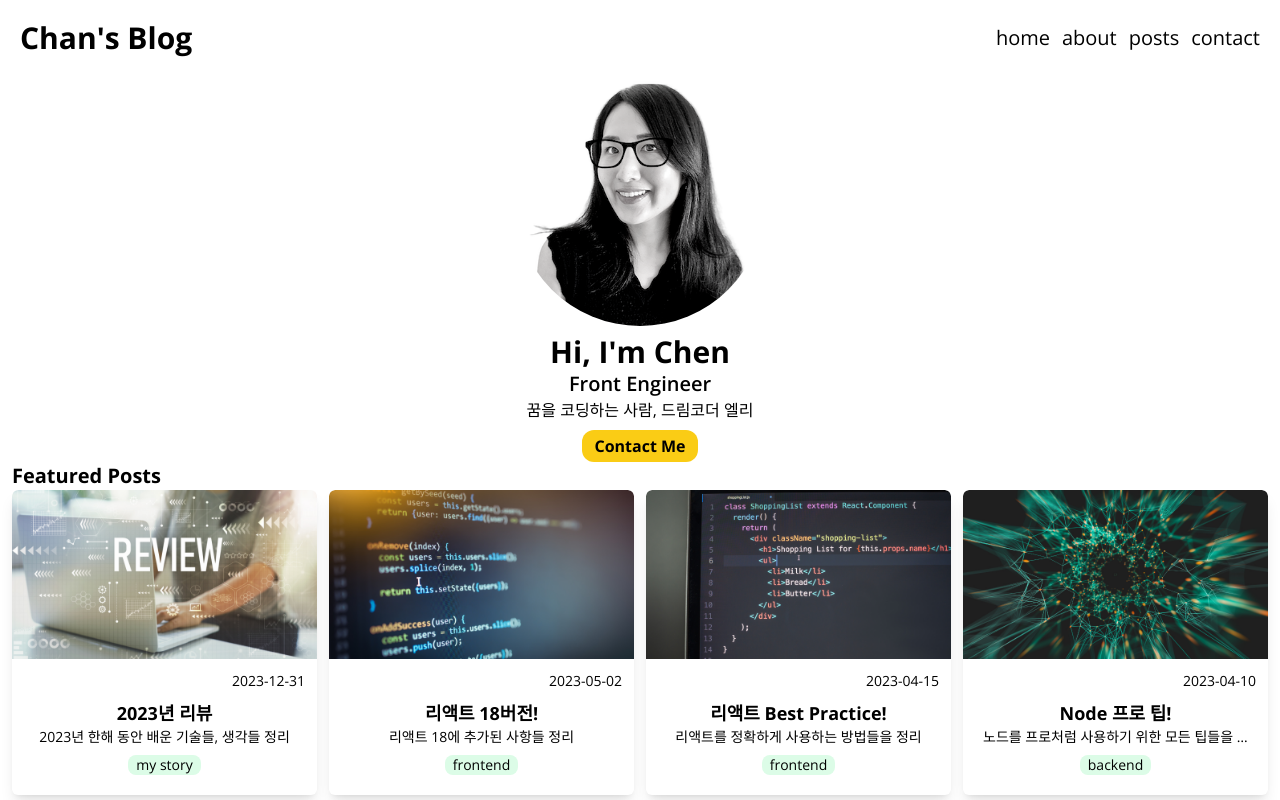
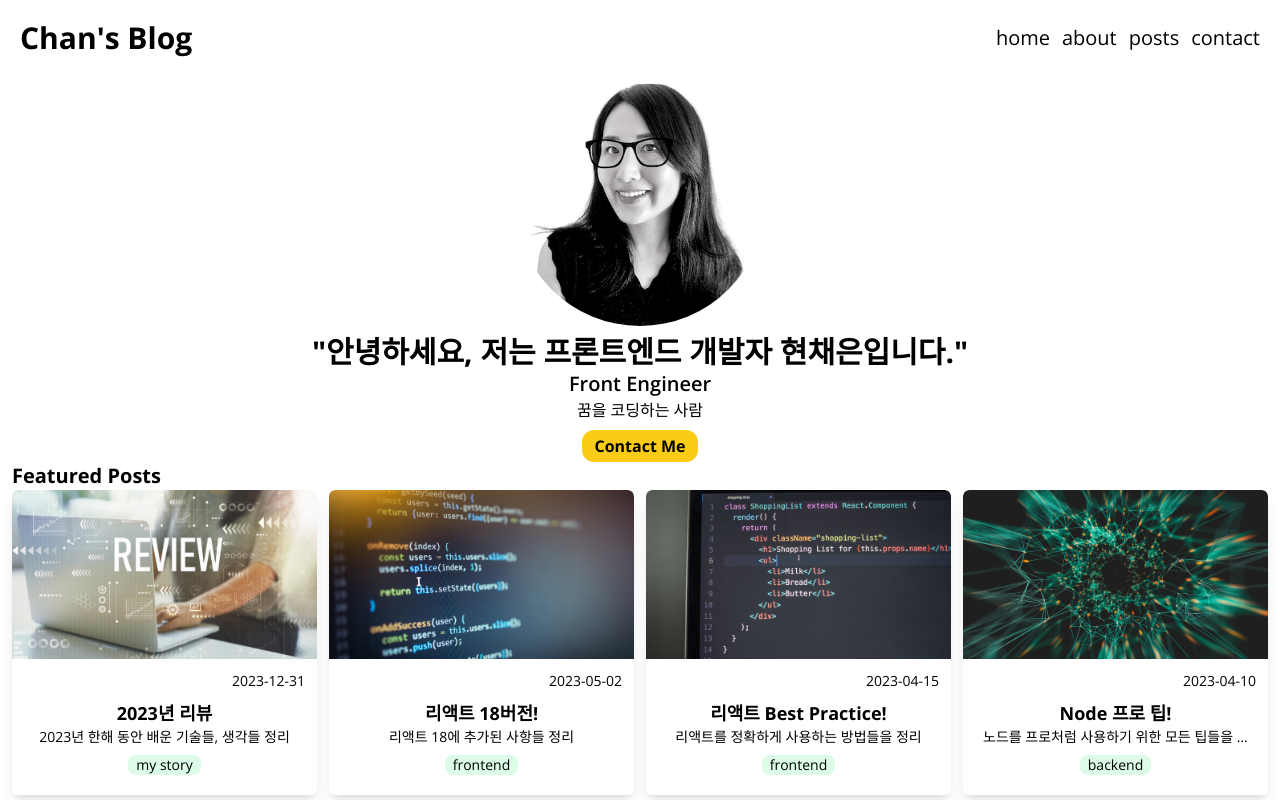
Before and after one commit to chen4023/blog-nextjs, a Next.js app: page / in a window 1280 px wide. Shown: the top 800 px of the page. Built offline with nearby package versions, Linux system fonts and the light colour scheme.

Commit message:
[design] profile 텍스트 수정

```diff
--- a/next.config.mjs
+++ b/next.config.mjs
@@ -1,7 +1,12 @@
 /** @type {import('next').NextConfig} */
 const nextConfig = {
   images: {
-    domains: ["images.unsplash.com"],
+    remotePatterns: [
+      {
+        protocol: "https",
+        hostname: "images.unsplash.com",
+      },
+    ],
   },
 };
 
--- a/src/components/Profile.tsx
+++ b/src/components/Profile.tsx
@@ -13,9 +13,9 @@ export default function Profile() {
         className="rounded-full mx-auto mb-2"
         priority // 해당 이미지는 중요하니까 우선순위로 다운로드 해줘
       />
-      <h1 className="text-3xl font-bold">{"Hi, I'm Chen"}</h1>
+      <h1 className="text-3xl font-bold">{`"안녕하세요, 저는 프론트엔드 개발자 현채은입니다."`}</h1>
       <p className="text-xl font-semibold">Front Engineer</p>
-      <p>꿈을 코딩하는 사람, 드림코더 엘리</p>
+      <p>꿈을 코딩하는 사람</p>
       <Link href="/contact">
         <button className=" bg-yellow-400 px-3 py-1 rounded-xl font-bold mt-2">
           Contact Me
```
